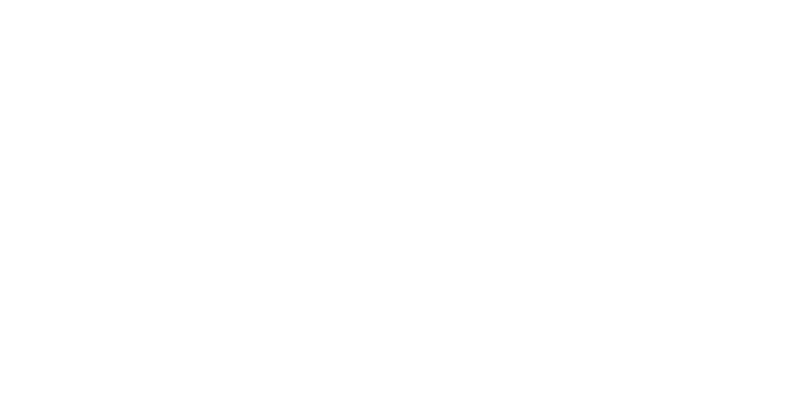
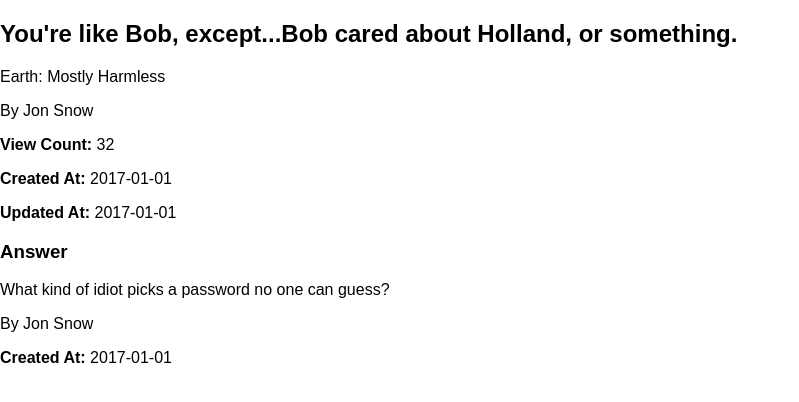
Before and after one commit to aera/Awesome-Answers-React, a React (Create React App) app: page / in a window 1280 px wide. Shown: the top 402 px of the page, without its empty margins (0-799 px from the left). Built offline with nearby package versions, Linux system fonts and the light colour scheme.

Commit message:
added components

```diff
--- a/package.json
+++ b/package.json
@@ -8,7 +8,7 @@
     "react-scripts": "1.1.0"
   },
   "scripts": {
-    "start": "react-scripts start",
+    "start": "PORT=4545 react-scripts start",
     "build": "react-scripts build",
     "test": "react-scripts test --env=jsdom",
     "eject": "react-scripts eject"
--- a/src/index.js
+++ b/src/index.js
@@ -3,5 +3,62 @@
 import './index.css';
 import registerServiceWorker from './registerServiceWorker';
 
-ReactDOM.render(<div/>, document.getElementById('root'));
+// In React, a function that returns a React element (or JSX)
+// is called a "component".
+
+// React component function's names must begin with a capital letter.
+function QuestionDetails () {
+  return (
+    // JSX tags are translated into React.createElement() function
+    // calls which output React elements.
+    <div>
+      <h2>
+        You're like Bob, except...Bob cared
+        about Holland, or something.
+      </h2>
+      <p>
+        Earth: Mostly Harmless
+      </p>
+      <p>By Jon Snow</p>
+      <p><strong>View Count:</strong> 32</p>
+      <p><strong>Created At:</strong> 2017-01-01</p>
+      <p><strong>Updated At:</strong> 2017-01-01</p>
+    </div>
+  );
+}
+
+function AnswerDetails () {
+  return (
+    <div>
+      <p>What kind of idiot picks a password no one can guess?</p>
+      <p>By Jon Snow</p>
+      <p><strong>Created At:</strong> 2017-01-01</p>
+    </div>
+  );
+}
+
+function QuestionShowPage () {
+  return (
+    <main className="QuestionShowPage">
+      <QuestionDetails />
+      <h3>Answer</h3>
+      <AnswerDetails />
+    </main>
+  );
+}
+
+function App () {
+  return (
+    <QuestionShowPage />
+  );
+}
+
+ReactDOM.render(<App />, document.getElementById('root'));
 registerServiceWorker();
+
+
+
+
+
+
+// bump
```
